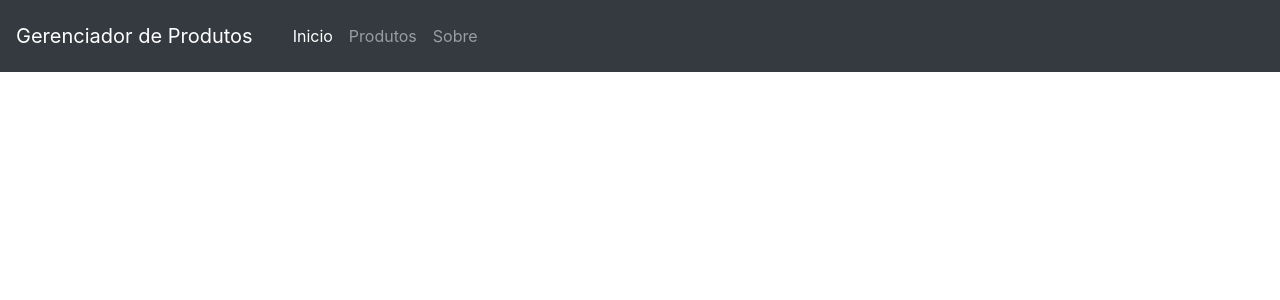
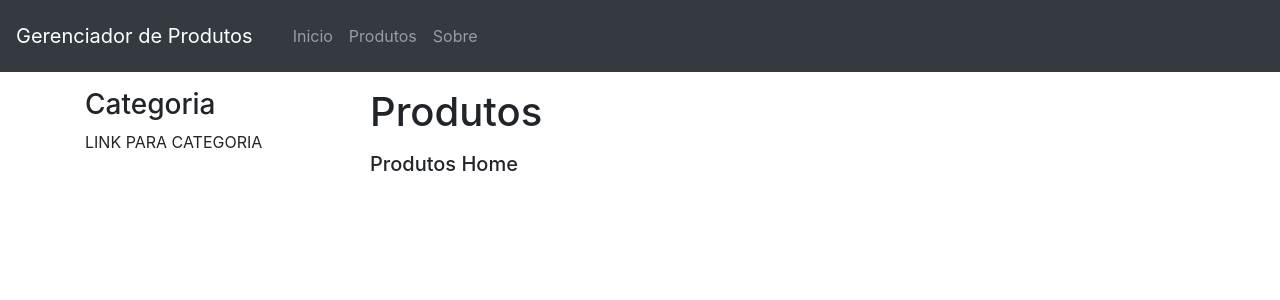
Before and after one commit to MarcioRamos90/gerenciador-de-produtos-devpleno, a React (Create React App) app: page /produtos in a window 1280 px wide. Shown: the top 300 px of the page. Built offline with nearby package versions, Linux system fonts and the light colour scheme.

Commit message:
rotas de produtos

```diff
--- a/src/App.js
+++ b/src/App.js
@@ -2,30 +2,31 @@ import React, { Component } from "react";
 import { BrowserRouter as Router, Route, Link } from "react-router-dom";
 import Home from "./Components/Home";
 import Sobre from "./Components/Sobre";
+import Produtos from "./Components/Produtos";
 
 class App extends Component {
   render() {
     return (
       <Router>
         <div>
-          <nav class="navbar navbar-expand-lg navbar-dark bg-dark">
-            <a class="navbar-brand" href="/">
+          <nav className="navbar navbar-expand-lg navbar-dark bg-dark">
+            <a className="navbar-brand" href="/">
               Gerenciador de Produtos
             </a>
-            <div class="navbar">
-              <ul class="navbar-nav">
-                <li class="nav-item active">
-                  <Link class="nav-link" to="/">
+            <div className="navbar">
+              <ul className="navbar-nav">
+                <li className="nav-item">
+                  <Link className="nav-link" to="/">
                     Inicio
                   </Link>
                 </li>
-                <li class="nav-item">
-                  <a class="nav-link" href="/">
+                <li className="nav-item">
+                  <Link className="nav-link" to="/produtos">
                     Produtos
-                  </a>
+                  </Link>
                 </li>
-                <li class="nav-item">
-                  <Link class="nav-link" to="/sobre">
+                <li className="nav-item">
+                  <Link className="nav-link" to="/sobre">
                     Sobre
                   </Link>
                 </li>
@@ -34,6 +35,7 @@ class App extends Component {
           </nav>
           <div className="container mt-3">
             <Route exact path="/" component={Home} />
+            <Route path="/produtos" component={Produtos} />
             <Route exact path="/sobre" component={Sobre} />
           </div>
         </div>
--- /dev/null
+++ b/src/Components/Produtos.js
@@ -0,0 +1,22 @@
+import React, { Component } from "react";
+import { Route } from "react-router-dom";
+import ProdutosHome from "./ProdutosHome";
+
+class Produtos extends Component {
+  render() {
+    return (
+      <div className="row">
+        <div className="col-md-3">
+          <h3>Categoria</h3>
+          LINK PARA CATEGORIA
+        </div>
+        <div className="col-md-9">
+          <h1>Produtos</h1>
+          <Route exact path={this.props.match.url} component={ProdutosHome} />
+        </div>
+      </div>
+    );
+  }
+}
+
+export default Produtos;
--- /dev/null
+++ b/src/Components/ProdutosHome.js
@@ -0,0 +1,13 @@
+import React, { Component } from "react";
+
+class Produtos extends Component {
+  render() {
+    return (
+      <div className="mt-3">
+        <h5>Produtos Home</h5>
+      </div>
+    );
+  }
+}
+
+export default Produtos;
```
